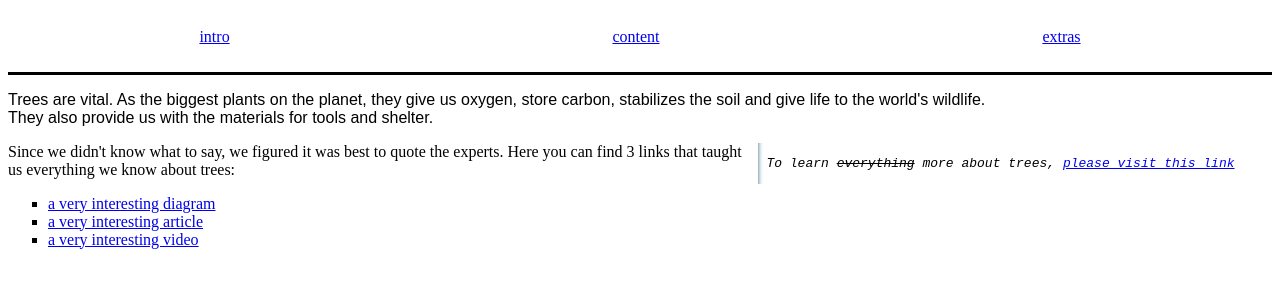
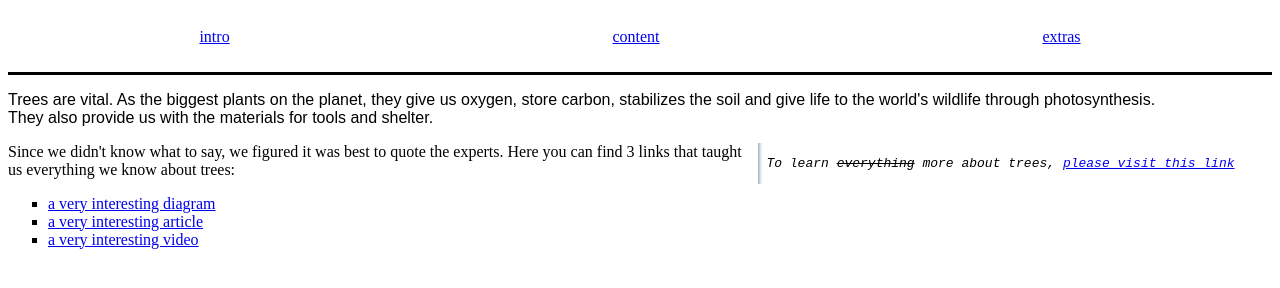
Before and after one commit to lab-brussels-1/All-About-Trees-Group-3, a website: page index.html in a window 1280 px wide. Shown: the part 140-428 px from the top of the page. Drawn offline with Linux system fonts and the light colour scheme.

Commit message:
secondattemptpull

```diff
--- a/index.html
+++ b/index.html
@@ -38,7 +38,7 @@
       <p class="fascinating-words">
         Trees are vital. As the biggest plants on the planet, they give us
         oxygen, store carbon, stabilizes the soil and give life to the world's
-        wildlife.
+        wildlife through photosynthesis.
         <br />
         They also provide us with the materials for tools and shelter.
       </p>
```
